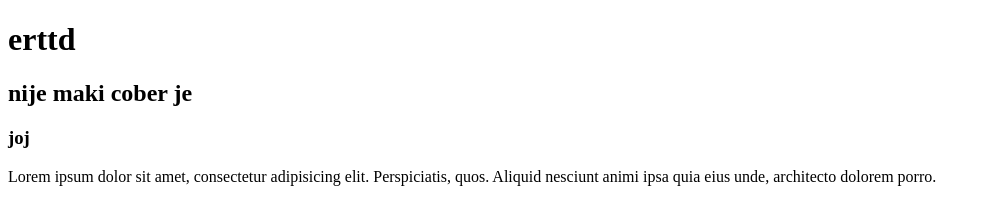
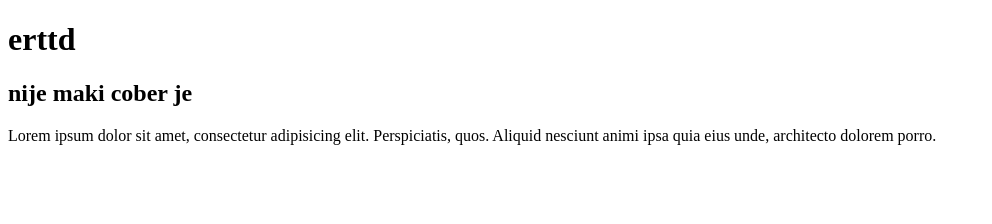
Before and after one commit to MarinaMilakovic/makicober, a plain HTML site: page index.html in a window 1280 px wide. Shown: the whole page, without its empty margins (0-992 px from the left). Drawn offline with Linux system fonts and the light colour scheme.

Commit message:
changed name

```diff
--- a/index.html
+++ b/index.html
@@ -9,7 +9,6 @@
   <body>
     <h1>erttd</h1>
     <h2>nije maki cober je</h2>
-    <h3>joj</h3>
     <p>
       Lorem ipsum dolor sit amet, consectetur adipisicing elit. Perspiciatis,
       quos. Aliquid nesciunt animi ipsa quia eius unde, architecto dolorem
```
